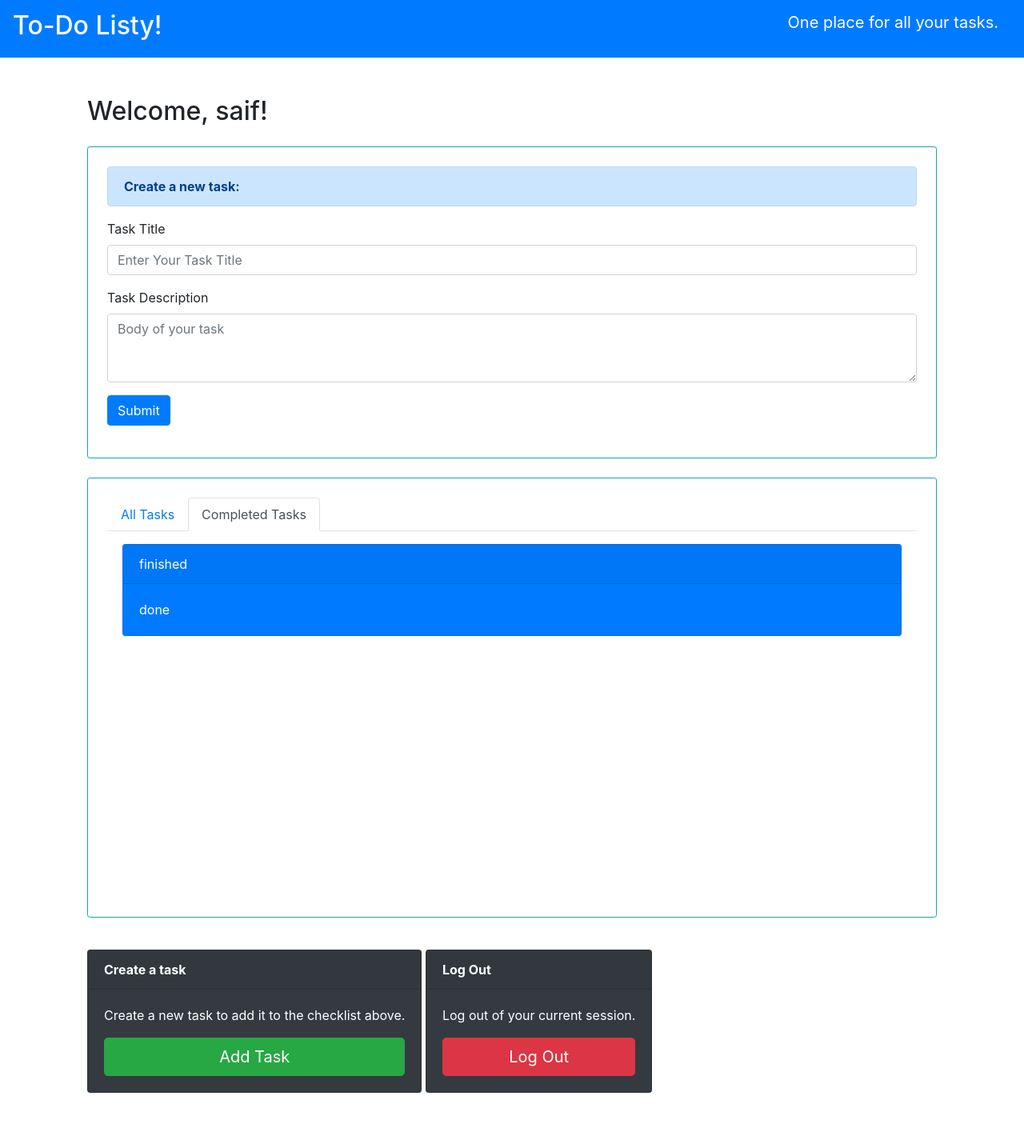
After one commit to syed-saif/to-do-listy, a Django app: a page that uses todolist/templates/todolist/add.html in a window 1280 px wide. The commit adds this page. Shown: the whole page at 80% size. Run offline with Django 3.2, Linux system fonts and the light colour scheme; a user stored in the database is signed in; data comes from the database, SQL or seed files in the repository; both versions use the stored data as it was after the commit; some libraries are stand-ins or nearby versions.

Commit message:
Added logout and a feature to add new tasks

```diff
--- a/todo/settings.py
+++ b/todo/settings.py
@@ -122,3 +122,7 @@ USE_TZ = True
 STATIC_URL = '/static/'
 
 CRISPY_TEMPLATE_PACK = 'bootstrap4'
+
+LOGIN_REDIRECT_URL = 'home'
+
+LOGIN_URL = 'login'
--- /dev/null
+++ b/todolist/templates/todolist/add.html
@@ -0,0 +1,22 @@
+{% extends 'todolist/home.html'%}
+{% load static %}
+{% load crispy_forms_tags %}
+{% block add %}
+<div class="p-4 my-4 mx-auto w-70 border border-info rounded-sm">
+  <div class="alert alert-primary" role="alert">
+    <strong>Create a new task:</strong>
+  </div>
+  <form class="form-group" action="/add" method="post" id="addForm">
+    {% csrf_token %}
+    <div class="form-group">
+      <label for="title">Task Title</label>
+      <input name="title" type="text" class="form-control" placeholder="Enter Your Task Title" required>
+    </div>
+    <div class="form-group">
+      <label for="content">Task Description</label>
+      <textarea class="form-control" name="content" form="addForm" rows="3" placeholder="Body of your task" required></textarea>
+    </div>
+    <button type="submit" class="btn btn-primary">Submit</button>
+  </form>
+</div>
+{% endblock %}
--- a/todolist/templates/todolist/base.html
+++ b/todolist/templates/todolist/base.html
@@ -19,10 +19,10 @@
     {% endif %}
   </head>
   <body>
-    <div class="container">
+    <div class="container my-3">
       {% if messages %}
             {% for message in messages %}
-              <div class="alert alert-{{ message.tags }}">
+              <div class=" alert alert-{{ message.tags }}">
                 {{ message }}
               </div>
             {% endfor %}
--- a/todolist/templates/todolist/home.html
+++ b/todolist/templates/todolist/home.html
@@ -1,8 +1,10 @@
 {% extends "todolist/base.html" %}
 {% block content %}
 <div class="p-4 my-4 text-black">
-  <h2>Welcome, User!</h2>
-  <div class="p-4 my-5 mx-auto w-80 border border-info rounded-sm">
+  <h2>Welcome, {{user.username}}!</h2>
+  {% block add %}
+  {% endblock %}
+  <div class="p-4 my-4 mx-auto w-70 border border-info rounded-sm" style="height:550px">
     <ul class="nav nav-tabs">
       <li class="nav-item">
         <a class="nav-link {%if not view%}active{%endif%}" href="/">All Tasks</a>
@@ -13,6 +15,13 @@
     </ul>
     {%if not view%}
       <div class="container overflow-auto" style="max-height: 500px;">
+        {% if not tasks %}
+        <div class="container my-3 mx-1">
+          <div class="alert alert-info" role="alert">
+              <strong>No tasks created yet! Add a task to get started.</strong>
+          </div>
+        </div>
+        {% endif %}
         {% for i in tasks %}
         <div class="card my-3 mx-1 text-white bg-primary mb-3 " id="{{i.id}}">
           <div class="card-header">{{i.title}}</div>
@@ -24,6 +33,14 @@
       </div>
     {%else%}
     <div class="container overflow-auto" style="max-height: 500px;">
+      {% if not tasks %}
+        <div class="container my-3 mx-1">
+          <div class="alert alert-info" role="alert">
+              <strong>No tasks completed yet! Check the 'completed' check box to
+                completed a task. Or add a task if you don't have any.</strong>
+          </div>
+        </div>
+      {% endif %}
       {% for i in tasks %}
       <div class="card my-3 mx-1 text-white bg-primary mb-3 " id="{{i.id}}">
         <div class="card-header">{{i.title}}</div>
@@ -35,5 +52,19 @@
     </div>
     {%endif%}
   </div>
+  <div class="card text-white bg-dark mx-auto my-3 d-inline-block">
+    <strong><div class="card-header">Create a task</div></strong>
+    <div class="card-body">
+      <p class="card-text">Create a new task to add it to the checklist above.</p>
+      <a href="/add{%if view%}?view=completed_tasks{%endif%}"><button type="button" class="btn btn-success btn-lg btn-block">Add Task</button></a>
+    </div>
+  </div>
+  <div class="card text-white bg-dark mx-auto my-3 d-inline-block" >
+    <strong><div class="card-header">Log Out</div></strong>
+    <div class="card-body">
+      <p class="card-text">Log out of your current session.</p>
+      <a href="/logout"><button type="button" class="btn btn-danger btn-lg btn-block">Log Out</button></a>
+    </div>
+  </div>
 </div>
 {% endblock content%}
--- a/todolist/urls.py
+++ b/todolist/urls.py
@@ -1,9 +1,20 @@
 from django.urls import path
+from django.contrib.auth import views as auth_views
+from . import views
 
-from . import views
+login_ctx = {
+        'title':'To-Do Listy-Login/Sign-up',
+        'login':True
+        }
+
+logout_ctx = {
+        'title':'To-Do Listy-Logged out',
+        }
 
 urlpatterns = [
     path('', views.home, name='home'),
-    path('login', views.login, name='login'),
+    path('add', views.add_task, name='add_task'),
+    path('login', auth_views.LoginView.as_view(template_name='todolist/login.html', extra_context=login_ctx), name='login'),
+    path('logout', auth_views.LogoutView.as_view(template_name='todolist/logout.html',extra_context=logout_ctx), name='logout'),
     path('sign_up', views.sign_up, name = 'sign_up')
 ]
--- a/todolist/views.py
+++ b/todolist/views.py
@@ -1,18 +1,27 @@
 from django.shortcuts import render, redirect
 from django.contrib import messages
+from django.contrib.auth.models import User
+from django.contrib.auth.decorators import login_required
 from .models import Tasks
 from .forms import UserRegisterForm
 
 # Create your views here.
 from django.http import HttpResponse
 
+#a helper function that returns the task_set for a given user
+def getTaskSet(user, view_ct):
+    tasks = user.tasks_set.all()
+    if view_ct:
+        tasks = tasks.filter(completed=True)
+    else:
+        tasks = tasks.filter(completed=False)
+    return tasks
 
-def home(req, **kwargs):
+@login_required
+def home(req):
+    user = req.user
     view_ct = req.GET.get('view', None)
-    if view_ct:
-        tasks = Tasks.objects.filter(completed=True)
-    else:
-        tasks = Tasks.objects.filter(completed=False)
+    tasks = getTaskSet(user, view_ct)
     ctx = {
             'title':'To-Do Listy-Home',
             'tasks':tasks,
@@ -20,23 +29,37 @@ def home(req, **kwargs):
         }
     return render(req, 'todolist/home.html', context = ctx)
 
-def login(req):
-    ctx = {'title':'To-Do Listy-Login/Sign-up',
-            'login':True
-    }
-    return render(req, 'todolist/login.html', context = ctx)
+@login_required
+def add_task(req):
+    user = req.user
+    view_ct = req.GET.get('view', None)
+    tasks = getTaskSet(user, view_ct)
+    ctx = {
+            'title':'To-Do Listy-Add Task',
+            'view':view_ct,
+            'tasks':tasks
+        }
+    if req.method == 'POST':
+        title, body = req.POST.get('title'), req.POST.get('content')
+        new_task = user.tasks_set.create(title=title, body=body)
+        new_task.save()
+        messages.success(req, 'Task added successfully!')
+        return redirect('home')
+    else:
+        return render(req, 'todolist/add.html', context=ctx)
 
 def sign_up(req):
-    ctx = {'title':'To-Do Listy-Login/Sign-up',
+    ctx = {
+            'title':'To-Do Listy-Login/Sign-up',
             'login':False
-    }
+        }
     if req.method == 'POST':
         form = UserRegisterForm(req.POST)
         if form.is_valid():
             form.save()
             username = form.cleaned_data.get('username')
-            messages.success(req, f'Account created for {username}!')
-            return redirect('home')
+            messages.success(req, f'Account created for {username}! Now you can Log In:')
+            return redirect('login')
     else:
         form = UserRegisterForm()
     ctx['form'] = form
```
Also changed, not shown: todolist/templates/todolist/login.html (+7 -10 lines), todolist/templates/todolist/logout.html (added, +12 -0 lines), db.sqlite3.
